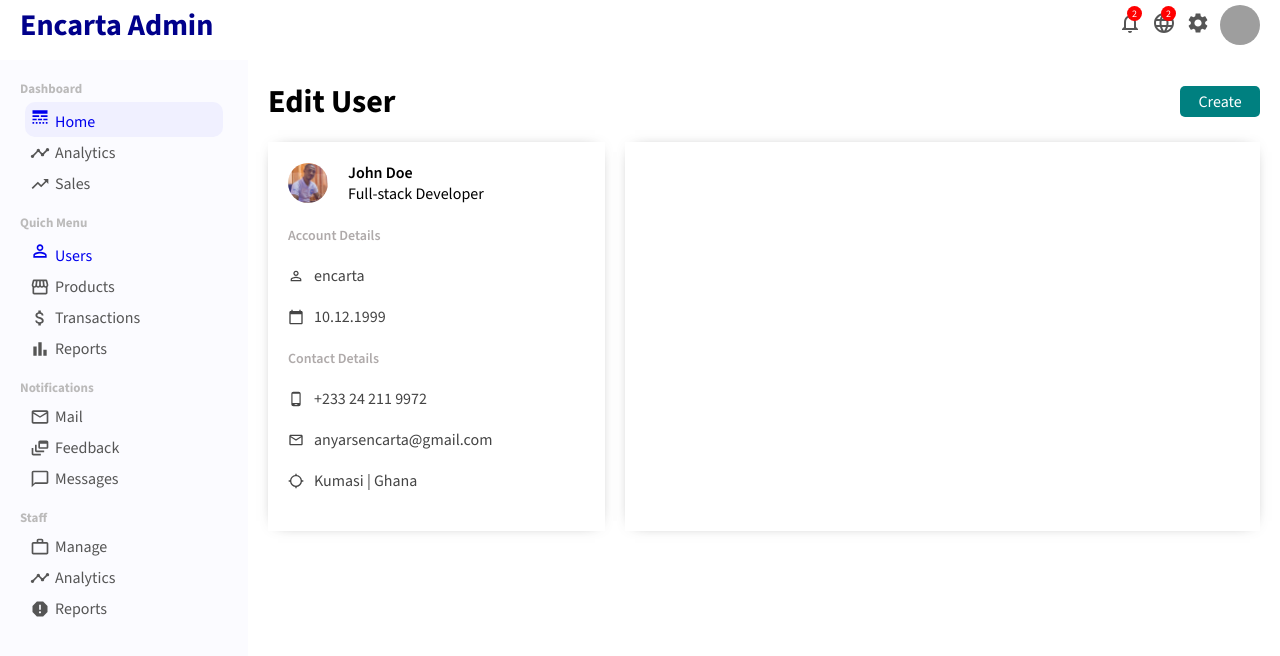
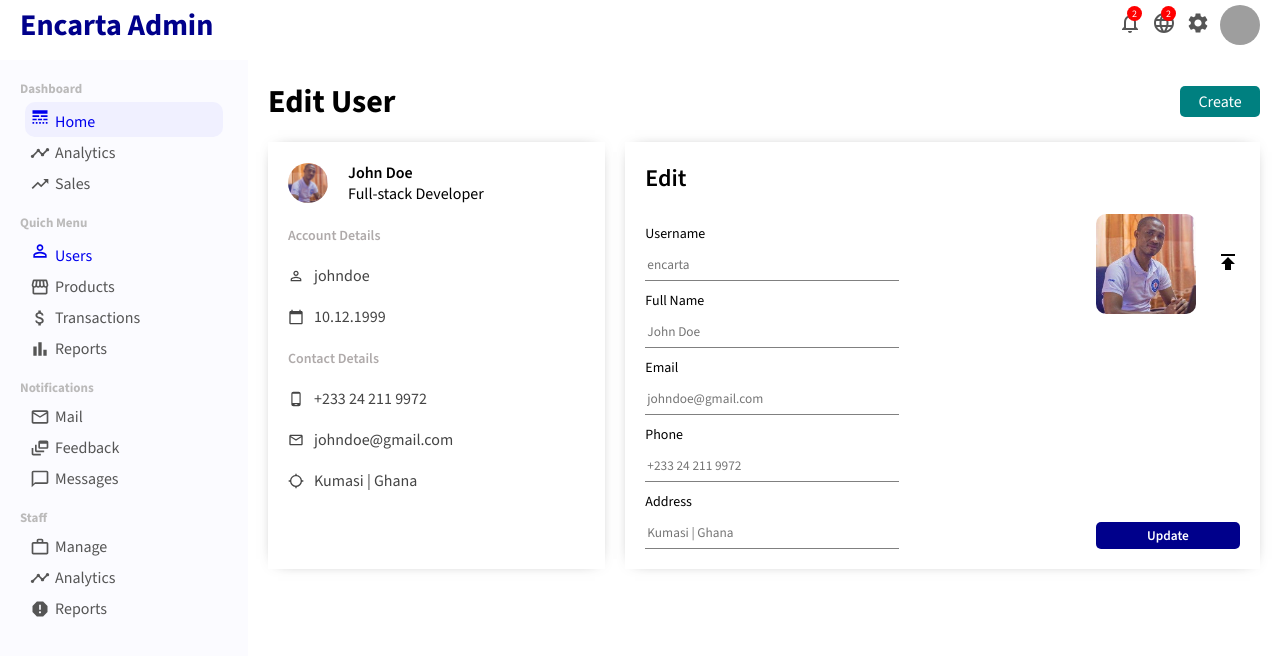
Before and after one commit to anyars-encarta/admin-panel, a React (Create React App) app: page /user/1 in a window 1280 px wide. Shown: the top 656 px of the page. Built offline with nearby package versions, Linux system fonts and the light colour scheme; grey boxes are pictures that could not be loaded.

Commit message:
Implement update user page

```diff
--- a/src/pages/user/User.jsx
+++ b/src/pages/user/User.jsx
@@ -1,5 +1,5 @@
 import React from 'react';
-import { CalendarToday, LocationSearching, MailOutline, PermIdentity, PhoneAndroid } from '@mui/icons-material';
+import { CalendarToday, LocationSearching, MailOutline, PermIdentity, PhoneAndroid, Publish } from '@mui/icons-material';
 
 import './user.css';
 
@@ -27,7 +27,7 @@ const SingleUser = () => {
 
             <div className="userShowInfo">
               <PermIdentity className='userShowIcon' />
-              <span className="userShowInfoTitle">encarta</span>
+              <span className="userShowInfoTitle">johndoe</span>
             </div>
 
             <div className="userShowInfo">
@@ -43,7 +43,7 @@ const SingleUser = () => {
 
             <div className="userShowInfo">
               <MailOutline className='userShowIcon' />
-              <span className="userShowInfoTitle">anyarsencarta@gmail.com</span>
+              <span className="userShowInfoTitle">johndoe@gmail.com</span>
             </div>
 
             <div className="userShowInfo">
@@ -53,7 +53,68 @@ const SingleUser = () => {
           </div>
         </div>
 
-        <div className="userUpdate"></div>
+        <div className="userUpdate">
+          <span className="userUpdateTitle">Edit</span>
+
+          <form className="userUpdateForm">
+            <div className="userUpdateLeft">
+              <div className="userUpdateItem">
+                <label htmlFor="username">Username</label>
+                <input
+                  id='username'
+                  type="text"
+                  placeholder='encarta'
+                  className='userUpdateInput' />
+              </div>
+
+              <div className="userUpdateItem">
+                <label htmlFor="fullname">Full Name</label>
+                <input
+                  id='fullname'
+                  type="text"
+                  placeholder='John Doe'
+                  className='userUpdateInput' />
+              </div>
+
+              <div className="userUpdateItem">
+                <label htmlFor="email">Email</label>
+                <input
+                  id='email'
+                  type="email"
+                  placeholder='johndoe@gmail.com'
+                  className='userUpdateInput' />
+              </div>
+
+              <div className="userUpdateItem">
+                <label htmlFor="phone">Phone</label>
+                <input
+                  id='phone'
+                  type="text"
+                  placeholder='+233 24 211 9972'
+                  className='userUpdateInput' />
+              </div>
+
+              <div className="userUpdateItem">
+                <label htmlFor="address">Address</label>
+                <input
+                  id='address'
+                  type="text"
+                  placeholder='Kumasi | Ghana'
+                  className='userUpdateInput' />
+              </div>
+            </div>
+
+            <div className="userUpdateRight">
+              <div className="userUpdateUpload">
+                <img className='userUpdateImg' src="/images/profile.jpg" alt="" />
+                <label htmlFor="file"><Publish className='userUpdateIcon' /></label>
+                <input id='file' type="file" style={{ display: 'none' }}/>
+              </div>
+
+              <button className="userUpdateButton">Update</button>
+            </div>
+          </form>
+        </div>
       </div>
     </div>
   )
--- a/src/pages/user/user.css
+++ b/src/pages/user/user.css
@@ -89,6 +89,71 @@
 
             -webkit-box-shadow: 0px 0px 15px -10px rgba(0, 0, 0, 0.75);
             box-shadow: 0px 0px 15px -10px rgba(0, 0, 0, 0.75);
+
+            .userUpdateTitle {
+                font-size: 24px;
+                font-weight: 600;
+            }
+
+            .userUpdateForm {
+                display: flex;
+                justify-content: space-between;
+                margin-top: 20px;
+
+                .userUpdateLeft {
+                    .userUpdateItem {
+                        display: flex;
+                        flex-direction: column;
+                        margin-top: 10px;
+
+                        label {
+                            margin-bottom: 5px;
+                            font-size: 14px;
+                        }
+
+                        .userUpdateInput {
+                            border: none;
+                            outline: none;
+                            width: 250px;
+                            height: 30px;
+                            border-bottom: 1px solid gray;
+                        }
+                    }
+                }
+
+                .userUpdateRight {
+                    display: flex;
+                    flex-direction: column;
+                    justify-content: space-between;
+
+                    .userUpdateUpload {
+                        display: flex;
+                        align-items: center;
+
+                        .userUpdateIcon {
+                            cursor: pointer;
+                        }
+
+                        .userUpdateImg {
+                            width: 100px;
+                            height: 100px;
+                            border-radius: 10px;
+                            object-fit: cover;
+                            margin-right: 20px;
+                        }
+                    }
+
+                    .userUpdateButton {
+                        border: none;
+                        border-radius: 5px;
+                        padding: 5px;
+                        cursor: pointer;
+                        background-color: darkblue;
+                        color: white;
+                        font-weight: 600;
+                    }
+                }
+            }
         }
     }
 }
```
